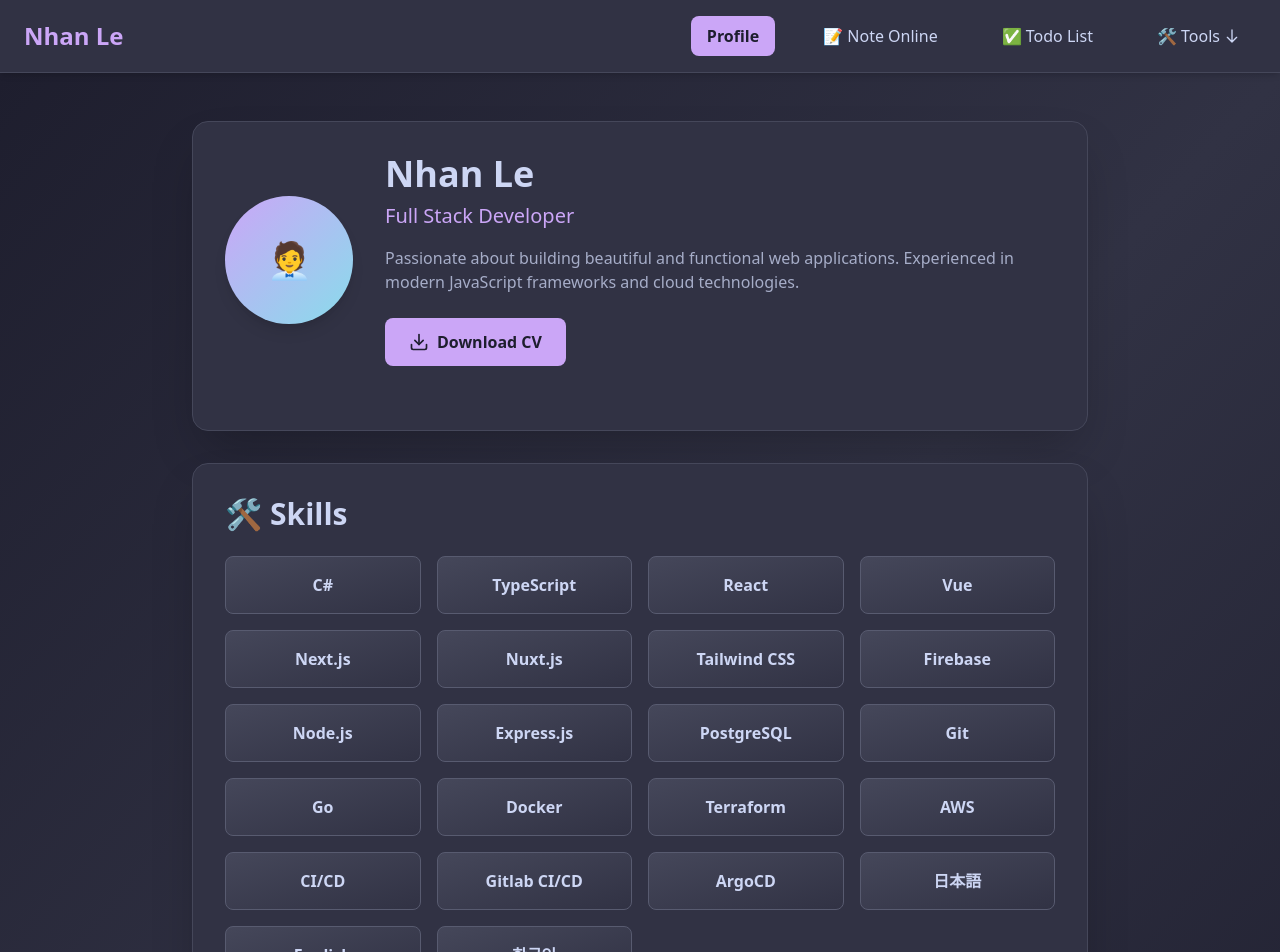
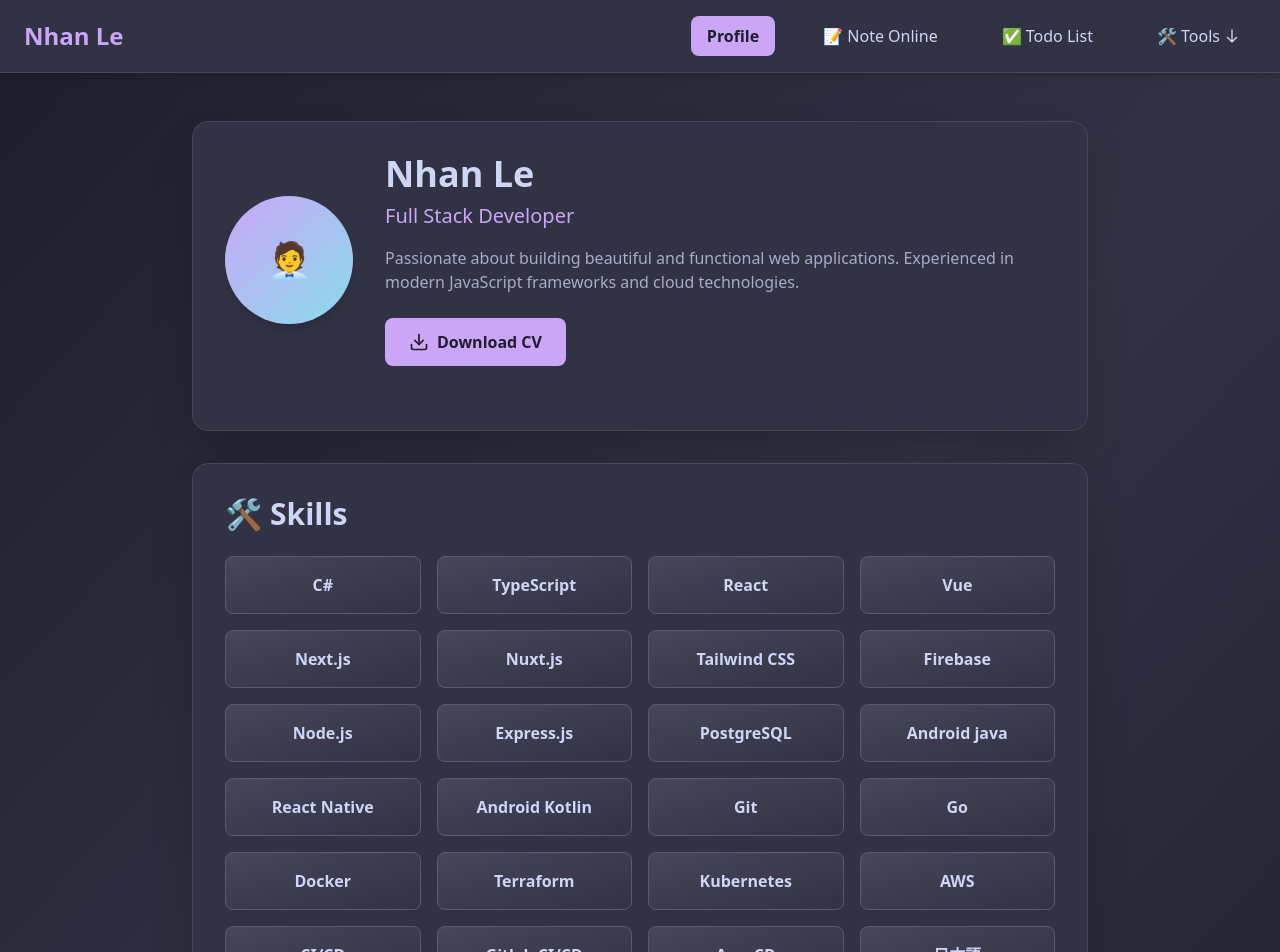
Before and after one commit to lehiennhan/note-online, a Next.js app: page / in a window 1280 px wide. Shown: the top 952 px of the page. Built offline with nearby package versions, Linux system fonts and the light colour scheme.

Commit message:
change my info

```diff
--- a/app/compare-text/page.tsx
+++ b/app/compare-text/page.tsx
@@ -19,7 +19,7 @@
 
     const handleScroll = (
         event: React.UIEvent<HTMLTextAreaElement>,
-        lineRef: React.RefObject<HTMLDivElement>
+        lineRef: React.RefObject<HTMLDivElement | null>
     ) => {
         if (lineRef.current && event.currentTarget) {
             lineRef.current.scrollTop = event.currentTarget.scrollTop;
--- a/app/json-diff/page.tsx
+++ b/app/json-diff/page.tsx
@@ -21,7 +21,7 @@
 
     const handleScroll = (
         event: React.UIEvent<HTMLTextAreaElement>,
-        lineRef: React.RefObject<HTMLDivElement>
+        lineRef: React.RefObject<HTMLDivElement | null>
     ) => {
         if (lineRef.current && event.currentTarget) {
             lineRef.current.scrollTop = event.currentTarget.scrollTop;
--- a/app/page.tsx
+++ b/app/page.tsx
@@ -15,24 +15,27 @@
     'Node.js',
     'Express.js',
     'PostgreSQL',
+    'Android java',
+    'React Native',
+    'Android Kotlin',
     'Git',
     'Go',
     'Docker',
-    "Terraform",
-    "AWS",
-    "CI/CD",
-    "Gitlab CI/CD",
-    "ArgoCD",
-    "日本語",
-    "English",
-    "한국인",
+    'Terraform',
+    'Kubernetes',
+    'AWS',
+    'CI/CD',
+    'Gitlab CI/CD',
+    'ArgoCD',
+    '日本語',
+    'English',
+    '한국인',
   ];
 
   const contactInfo = [
     { icon: Mail, label: 'Email', value: 'lehiennhan2000@gmail.com', href: 'mailto:lehiennhan2000@gmail.com' },
     { icon: Phone, label: 'Phone', value: '+84 (0) 902 569 407', href: 'tel:+84902569407' },
     { icon: MessageCircle, label: 'Discord', value: 'blacksheep', href: 'https://discord.com' },
-    { icon: Github, label: 'GitHub', value: 'lehiennhan', href: 'https://github.com/lehiennhan' },
     { icon: Facebook, label: 'Facebook', value: 'Nhan Le', href: 'https://facebook.com/gendeath' },
   ];
 
```
